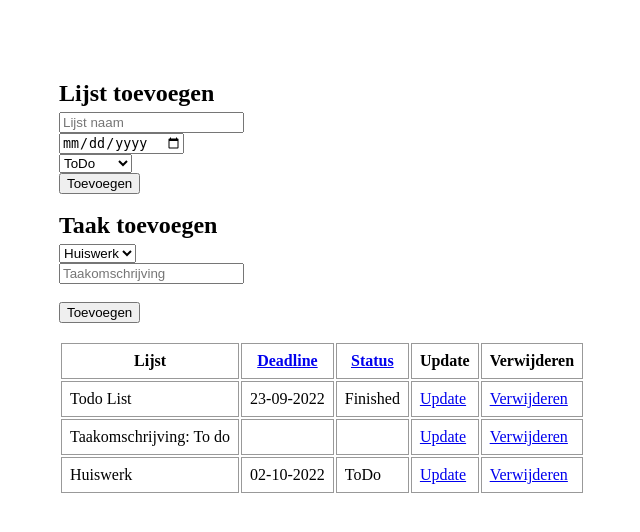
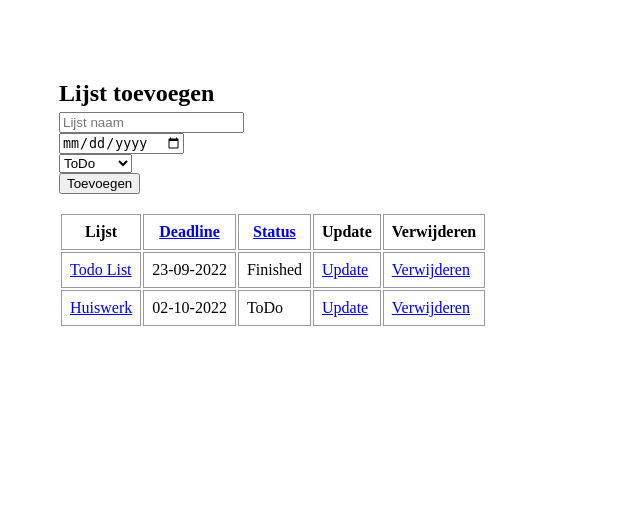
Before and after one commit to LuukSchouten/ToDoList, a PHP site: page /index.php in a window 1280 px wide. Shown: the top 532 px of the page, without its empty margins (21-661 px from the left). Run offline with PHP 8.4, Linux system fonts and the light colour scheme; data comes from the database, SQL or seed files in the repository.

Commit message:
put task overview on separate page

```diff
--- a/index.php
+++ b/index.php
@@ -33,17 +33,6 @@ $select = $conn->query("SELECT * FROM tasks");
     </form>
     <br>
 
-    <h2>Taak toevoegen</h2>
-    <form method='post' action='createTask.php'>
-
-        <select name='task_id'>
-            <?php while($task = $select->fetch()){?>
-                <option value="<?php echo $task['id']; ?>"><?php echo $task['description'];?></option>
-            <?php }?>
-        </select><br>
-        <input type='text' name='name' placeholder='Taakomschrijving' required><br>
-        <br>
-        <input type='submit' name='submit' value='Toevoegen'><br><br>
 
     <?php include 'read.php'; ?>
 
--- a/read.php
+++ b/read.php
@@ -17,8 +17,9 @@ if(isset($_GET['sortRow'])) {
 // Get all rows from task table
 $tasks_query = $conn->query("SELECT * FROM tasks ORDER BY $order $sortRow");
 
-//get all rows from task_part table
-$task_part_query = $conn->query("SELECT * FROM task_part");
+function getAllTasksById($task_id) {
+    return $conn->query("SELECT * FROM task_part WHERE task_id = " . $task_id);
+}
 
 //when order is ASC change it do DESC and vice versa
 $sortRow == 'DESC' ? $sortRow = 'ASC' : $sortRow = 'DESC';
@@ -37,11 +38,11 @@ $sortRow == 'DESC' ? $sortRow = 'ASC' : $sortRow = 'DESC';
         <th>Verwijderen</th>
     </tr>
 
-    <!-- the problem is that this loops only 2 times but it needs to loop more for the other loop to work -->
-    <!-- Loop through all rows from tasks table -->
 
 
+    <!-- Loop through all rows from tasks table -->
     <?php
+
         while ($task = $tasks_query->fetch()){
 
             //convert to european date format
@@ -50,31 +51,18 @@ $sortRow == 'DESC' ? $sortRow = 'ASC' : $sortRow = 'DESC';
             $EuroDate = date('d-m-Y', $date);
             ?>
 
-
             <!-- Create a new table row for each row in the tasks table and insert data -->
 
             <tr>
-                <td><?php echo $task['description']; ?></td>
+                <td><a href="task.php?id=<?php echo $task['id']; ?>"><?php echo $task['description']; ?></a></td>
                 <td><?php echo $EuroDate; ?></td>
                 <td> <?php echo $task['status'];?> </td>
                 <td><a href="updateList.php?id=<?php echo $task['id']; ?>">Update</a></td>
                 <td><a href="deleteList.php?id=<?php echo $task['id']; ?>">Verwijderen</a></td>
             </tr>
 
-            <?php while($task_part = $task_part_query->fetch()) {
-                    if( $task_part['task_id'] == $task['id']){?>
+            <!-- fetch the tasks of the list with a php fetch using the list_id. -->
 
-                        <tr class='task_part'>
-
-                            <td> Taakomschrijving: <?php echo $task_part['name']; ?> </td>
-                            <td> </td>
-                            <td> </td>
-                            <td> <a href="updateTask.php?id=<?php echo $task_part['id']; ?>">Update</a> </td>
-                            <td> <a href="deleteTask.php?id=<?php echo $task_part['id']; ?>">Verwijderen</a> </td>
-                        </tr>
-                    <?php
-                }}?>
-
-        <?php }?>
+        <?php } ?>
 
 </table>
```
Also changed, not shown: task.php (added, +27 -0 lines).
